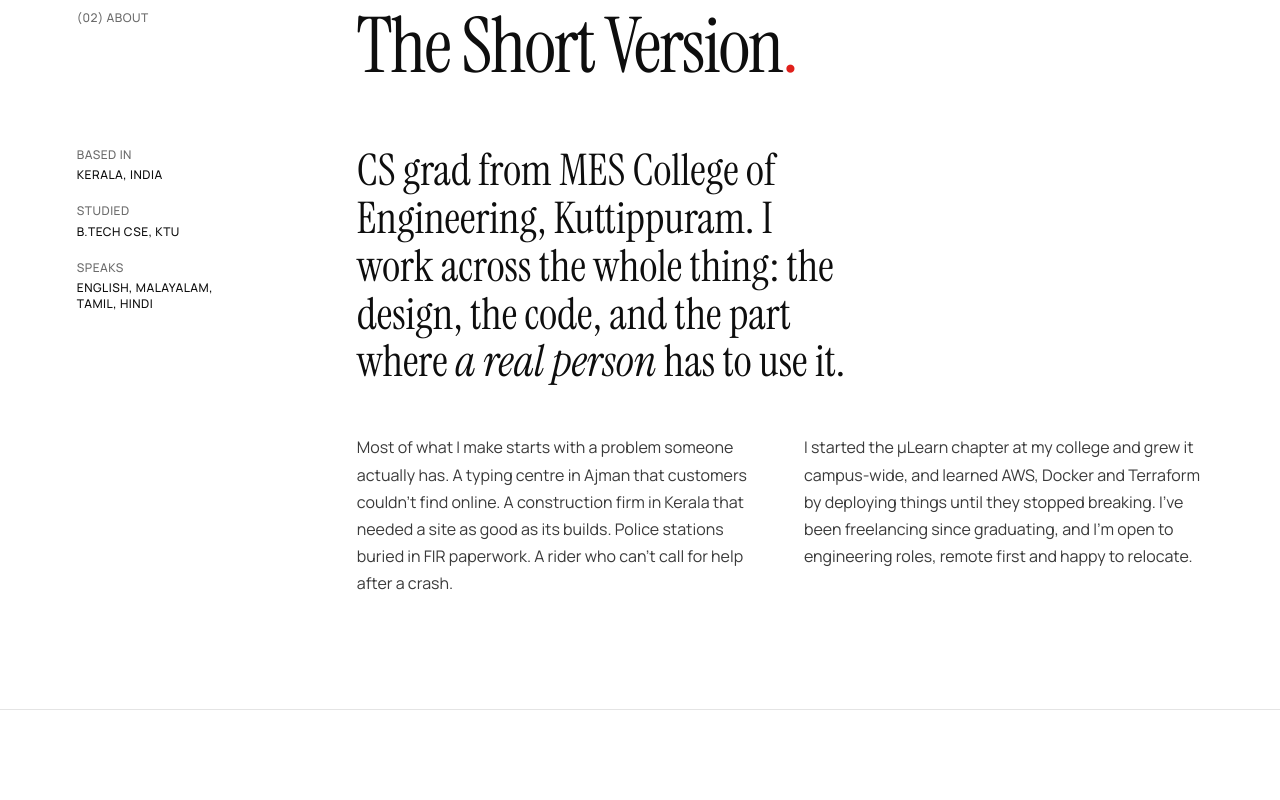
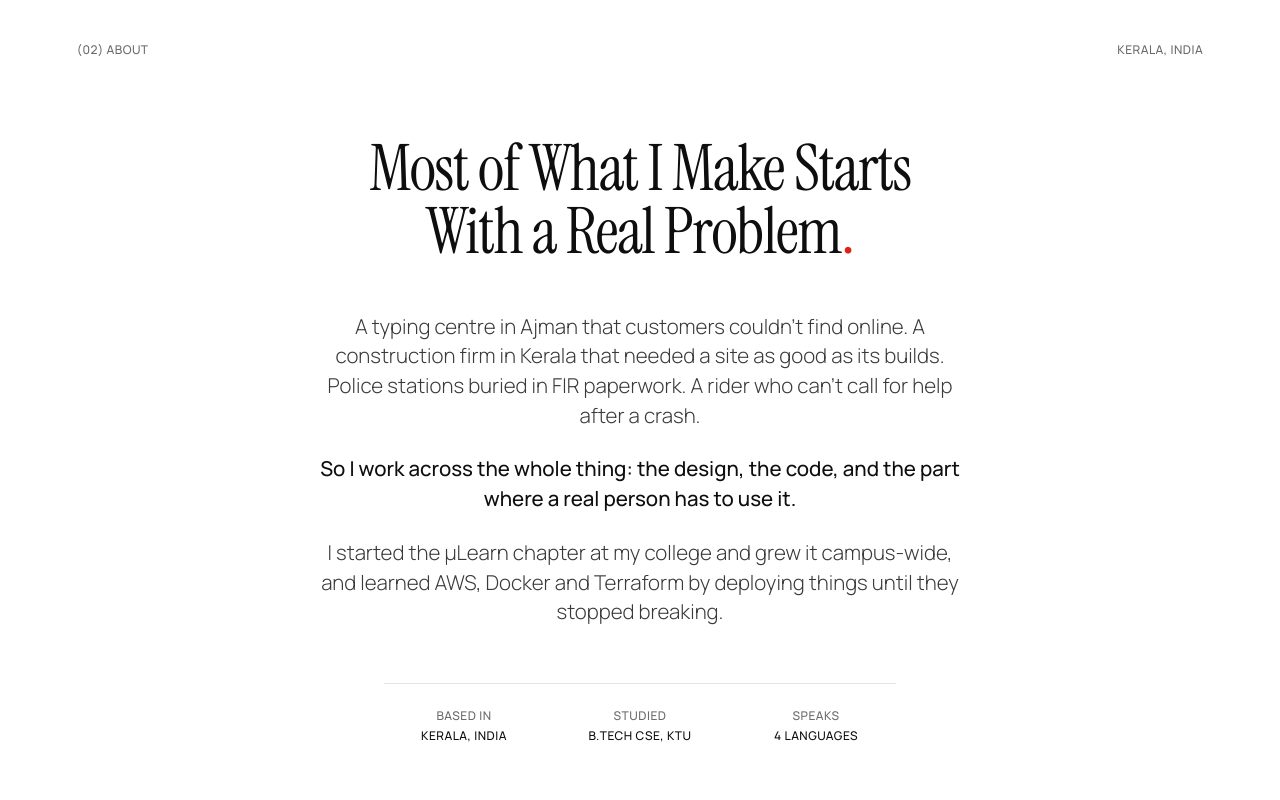
Before and after one commit to Ahamedshakir02/Shakir-s-portfolio, a React (Vite) app: page / in a window 1280 px wide. Shown: the part 4720-5520 px from the top of the page. Built offline with nearby package versions, Linux system fonts and the light colour scheme.

Commit message:
feat: set the about section as a centred manifesto

```diff
--- a/src/sections/About.jsx
+++ b/src/sections/About.jsx
@@ -1,10 +1,37 @@
-import Section from '../ui/Section.jsx'
-
+/**
+ * A centred manifesto, set like the philosophy page of a printed folio.
+ */
 export default function About() {
   return (
-    <Section id="about" no="02" label="About" title="The Short Version">
-      <div className="grid gap-12 lg:grid-cols-[16rem_1fr] lg:gap-x-6">
-        <dl className="meta grid content-start gap-5 text-muted sm:grid-cols-3 lg:grid-cols-1">
+    <section id="about" className="scroll-mt-12 border-t border-line py-24 md:py-36">
+      <div className="frame">
+        <div className="meta flex justify-between gap-6 text-muted">
+          <span>(02) About</span>
+          <span>Kerala, India</span>
+        </div>
+
+        <div className="mx-auto mt-14 max-w-[40rem] text-center md:mt-20">
+          <h2 className="font-serif text-[clamp(2.5rem,5vw,4.25rem)] leading-[0.98] tracking-[-0.02em] text-balance">
+            Most of What I Make Starts With a Real Problem<span className="dot">.</span>
+          </h2>
+
+          <div className="mt-10 space-y-6 text-lede text-pretty md:mt-12">
+            <p className="font-light text-ink-2">
+              A typing centre in Ajman that customers couldn&apos;t find online. A construction firm
+              in Kerala that needed a site as good as its builds. Police stations buried in FIR
+              paperwork. A rider who can&apos;t call for help after a crash.
+            </p>
+            <p className="font-medium text-ink">
+              So I work across the whole thing: the design, the code, and the part where a real
+              person has to use it.
+            </p>
+            <p className="font-light text-ink-2">
+              I started the µLearn chapter at my college and grew it campus-wide, and learned AWS,
+              Docker and Terraform by deploying things until they stopped breaking.
+            </p>
+          </div>
+
+          <dl className="meta mx-auto mt-14 grid max-w-lg grid-cols-3 gap-4 border-t border-line pt-6 text-muted">
             <div>
               <dt>Based in</dt>
               <dd className="mt-1 text-ink">Kerala, India</dd>
@@ -15,32 +42,11 @@ export default function About() {
             </div>
             <div>
               <dt>Speaks</dt>
-            <dd className="mt-1 text-ink">English, Malayalam,<br />Tamil, Hindi</dd>
+              <dd className="mt-1 text-ink">4 languages</dd>
             </div>
           </dl>
-
-        <div>
-          <p className="max-w-[28ch] font-serif text-[clamp(1.75rem,3.4vw,3rem)] leading-[1.1] text-balance">
-            CS grad from MES College of Engineering, Kuttippuram. I work across the whole thing: the
-            design, the code, and the part where <em>a real person</em> has to use it.
-          </p>
-
-          <div className="mt-12 grid gap-8 text-ink-2 lg:grid-cols-2 lg:gap-12">
-            <p>
-              Most of what I make starts with a problem someone actually has. A typing centre in
-              Ajman that customers couldn&apos;t find online. A construction firm in Kerala that
-              needed a site as good as its builds. Police stations buried in FIR paperwork. A rider
-              who can&apos;t call for help after a crash.
-            </p>
-            <p>
-              I started the µLearn chapter at my college and grew it campus-wide, and learned AWS,
-              Docker and Terraform by deploying things until they stopped breaking. I&apos;ve been
-              freelancing since graduating, and I&apos;m open to engineering roles, remote first and
-              happy to relocate.
-            </p>
         </div>
       </div>
-      </div>
-    </Section>
+    </section>
   )
 }
```
Lines whose indentation alone changed are shown as unchanged.
